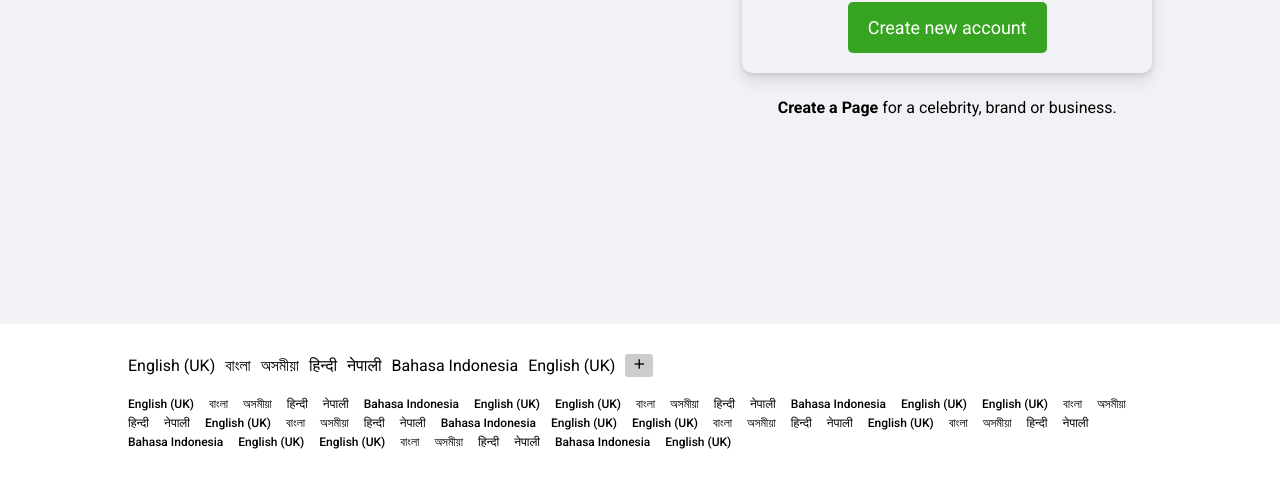
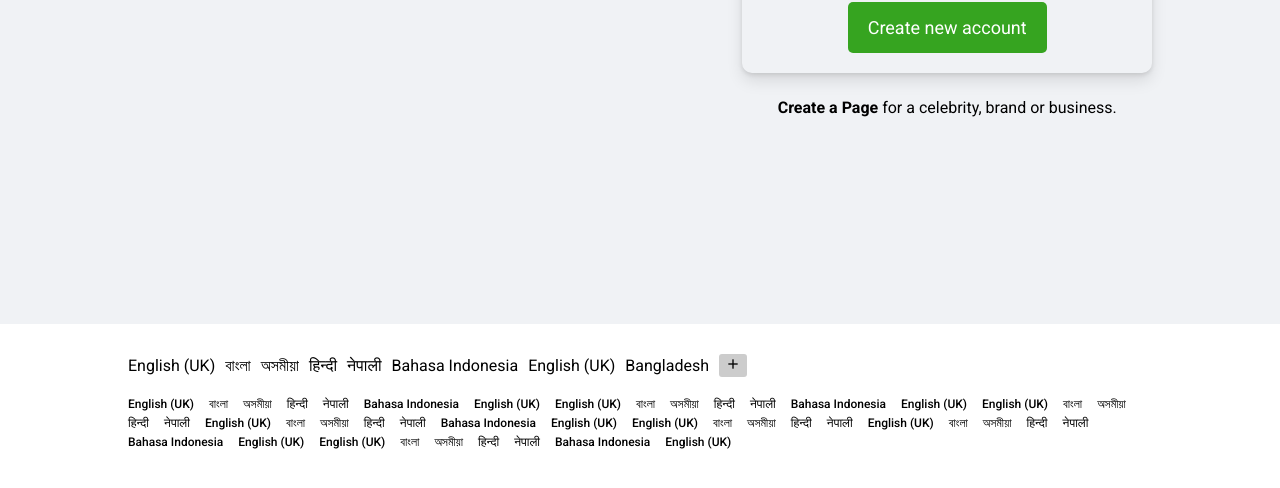
Before and after one commit to jonycmtt/facebool-login-page, a plain HTML site: page index.html in a window 1280 px wide. Shown: the part 476-964 px from the top of the page. Drawn offline with nearby package versions, Linux system fonts and the light colour scheme.

Commit message:
i added text in html

```diff
--- a/index.html
+++ b/index.html
@@ -60,6 +60,7 @@
           <li>नेपाली</li>
           <li>Bahasa Indonesia</li>
           <li>English (UK)</li>
+          <li>Bangladesh</li>
           <li class="icon"><i class="bx bx-plus"></i></li>
         </ul>
         <ul class="footer-body">
```
